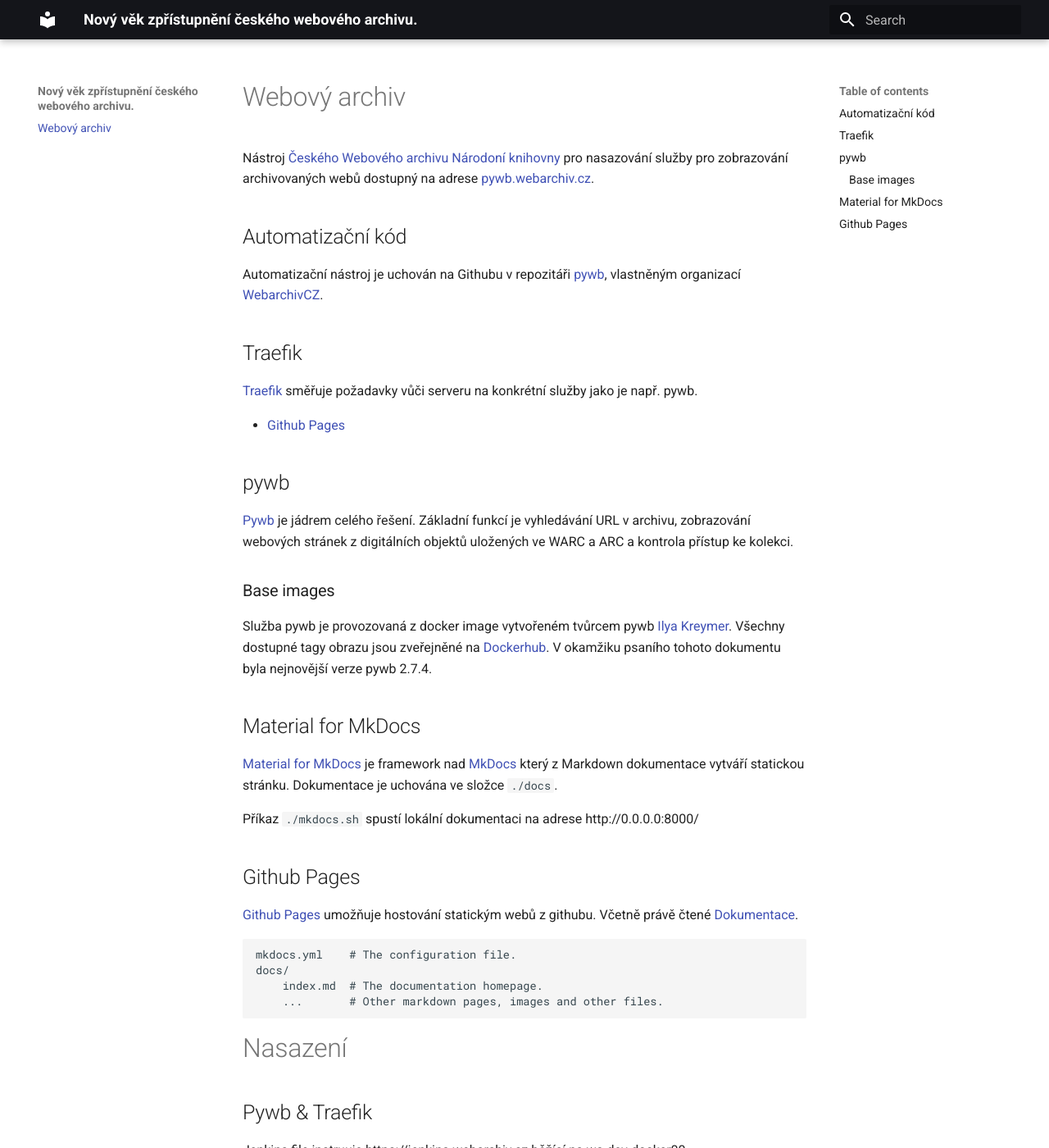
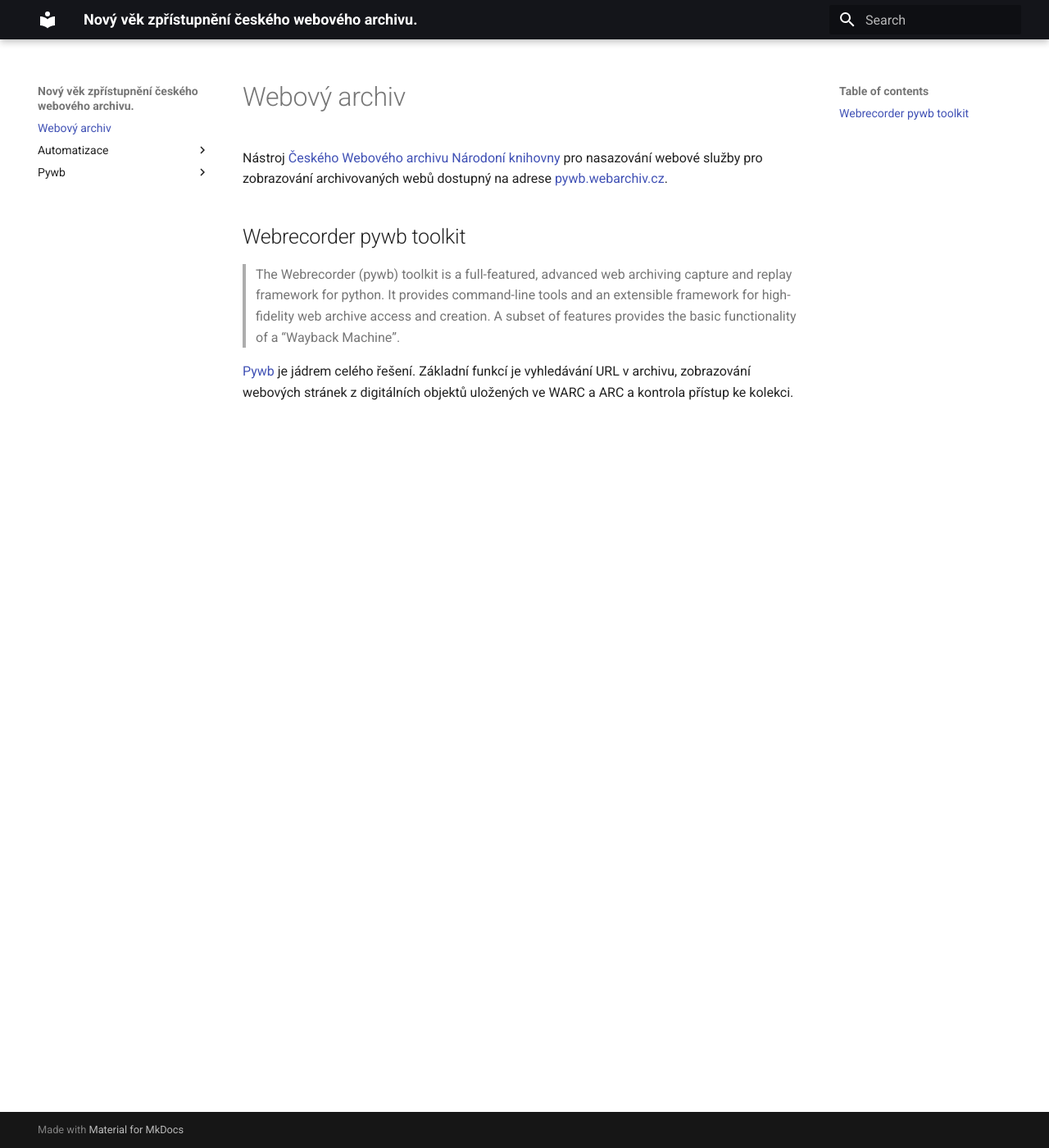
Before and after one commit to WebarchivCZ/pywb, an MkDocs documentation site: the page built from docs/index.md, in a window 1280 px wide and 1400 px high. Shown: the whole window at 82% size. Built offline with MkDocs 1.6.1 and Material for MkDocs 9.7.7, drawn with Linux system fonts in a browser that asks for light colours; some of the changed text lies outside the part shown.

```diff
--- a/docs/index.md
+++ b/docs/index.md
@@ -1,68 +1,9 @@
 # Webový archiv
 
-Nástroj [Českého Webového archivu Národoní knihovny](https://webarchiv.cz/en/) pro nasazování služby pro zobrazování archivovaných webů dostupný na adrese [pywb.webarchiv.cz](https://pywb.webarchiv.cz).
+Nástroj [Českého Webového archivu Národoní knihovny](https://webarchiv.cz/en/) pro nasazování webové služby pro zobrazování archivovaných webů dostupný na adrese [pywb.webarchiv.cz](https://pywb.webarchiv.cz).
 
-## Automatizační kód
+## Webrecorder pywb toolkit
 
-Automatizační nástroj je uchován na Githubu v repozitáři [pywb](https://github.com/WebarchivCZ/pywb), vlastněným organizací [WebarchivCZ](https://github.com/WebarchivCZ).
-
-## Traefik
-
-[Traefik](https://doc.traefik.io/traefik/) směřuje požadavky vůči serveru na konkrétní služby jako je např. pywb.
-
-- [Github Pages](https://pages.github.com/)
-
-## pywb
+> The Webrecorder (pywb) toolkit is a full-featured, advanced web archiving capture and replay framework for python. It provides command-line tools and an extensible framework for high-fidelity web archive access and creation. A subset of features provides the basic functionality of a “Wayback Machine”.
 
 [Pywb](https://pywb.readthedocs.io/en/latest/) je jádrem celého řešení. Základní funkcí je vyhledávání URL v archivu, zobrazování webových stránek z digitálních objektů uložených ve WARC a ARC a kontrola přístup ke kolekci.
-
-### Base images
-
-Služba pywb je provozovaná z docker image vytvořeném tvůrcem pywb [Ilya Kreymer](https://github.com/ikreymer). Všechny dostupné tagy obrazu jsou zveřejněné na [Dockerhub](https://hub.docker.com/r/webrecorder/pywb/tags). V okamžiku psaního tohoto dokumentu byla nejnovější verze pywb 2.7.4.
-
-## Material for MkDocs
-
-[Material for MkDocs](https://squidfunk.github.io/mkdocs-material/) je framework nad [MkDocs](https://www.mkdocs.org) který z Markdown dokumentace vytváří statickou stránku. Dokumentace je uchována ve složce
-`./docs`.
-
-Příkaz `./mkdocs.sh` spustí lokální dokumentaci na adrese http://0.0.0.0:8000/
-
-## Github Pages
-
-[Github Pages](https://pages.github.com/) umožňuje hostování statickým webů z githubu. Včetně právě čtené [Dokumentace](https://webarchivcz.github.io/pywb/).
-
-    mkdocs.yml    # The configuration file.
-    docs/
-        index.md  # The documentation homepage.
-        ...       # Other markdown pages, images and other files.
-
-# Nasazení
-
-## Pywb & Traefik
-
-Jenkins file instruuje https://jenkins.webarchiv.cz běžící na wa-dev-docker00.
-
-## Infrastruktura
-
-- host: 10.3.0.21
-- user: ansible
-- groups: sudo
-- Jenkins access via /home/ansible/.ssh/authorized_keys
-
-### PyWb & Traefik
-
-- Spuštění:
-  - Test: `/home/ansible/pywb/run-test.sh`
-  - Produkce: `/home/ansible/pywb/run-prod.sh`
-
-# Stav
-
-## nyní
-
-pywb: [http://10.3.0.21:443](http://10.3.0.21:443)
-traefik dashboard: [http://10.3.0.21](http://10.3.0.21:443)
-
-## plán
-
-pywb: [https://pywb.webarchiv.cz](https://pywb.webarchiv.cz) - veřejný
-Traefik dashboard: [https://pywb.webarchiv.cz/traefik/](https://pywb.webarchiv.cz/traefik/) - z knihovny nebo VPN, může být i veřejný
```
Also changed, not shown: docs/Automatizace/komponenty.md (added, +35 -0 lines), docs/Automatizace/nasazovani.md (added, +32 -0 lines), docs/Pywb/nastaveni.md (added, +39 -0 lines).
